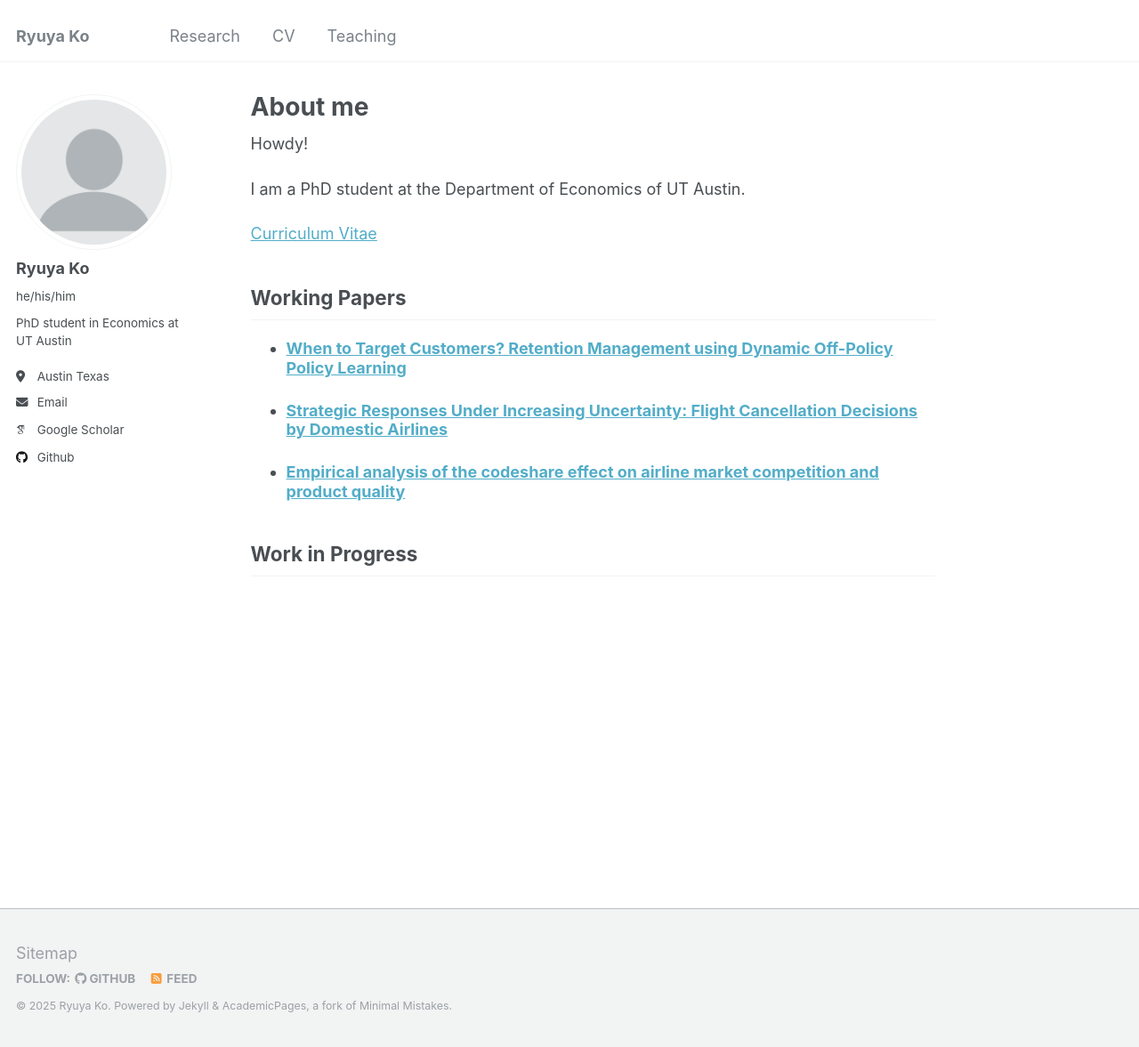
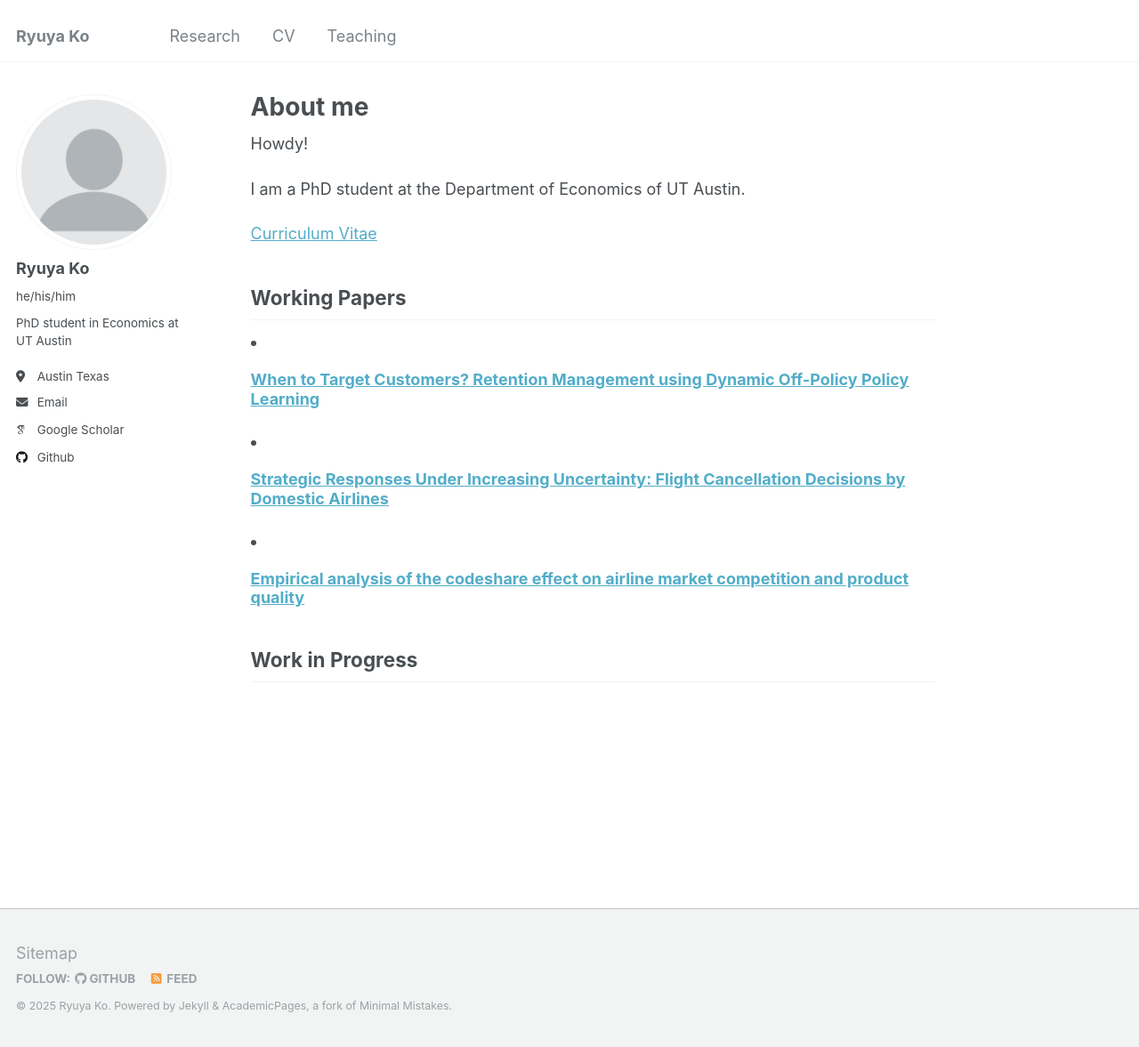
Before and after one commit to ryuya-ko/ryuya-ko.github.io, a Jekyll site: the page built from _pages/about.md, in a window 1280 px wide and 1177 px high. Shown: the whole window at 89% size. Built offline with Jekyll 4.4.1, drawn with Linux system fonts in a browser that asks for light colours; some web fonts are replaced.

Commit message:
Update formatting of working papers section on about page

```diff
--- a/_pages/about.md
+++ b/_pages/about.md
@@ -20,9 +20,9 @@ I am a PhD student at the Department of Economics of UT Austin.
 
 Working Papers
 ------
-  <ul>{% for post in site.publications reversed %}
+  <div>{% for post in site.publications reversed %}
     {% include archive-single-cv.html %}
-  {% endfor %}</ul>
+  {% endfor %}</div>
 
 
 Work in Progress
```
